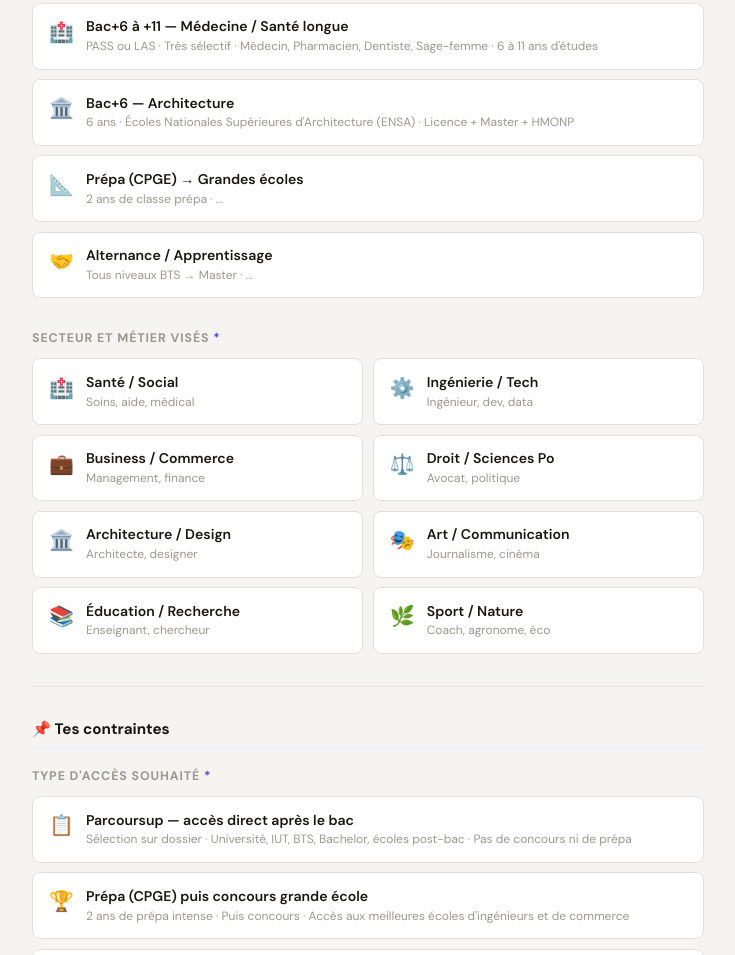
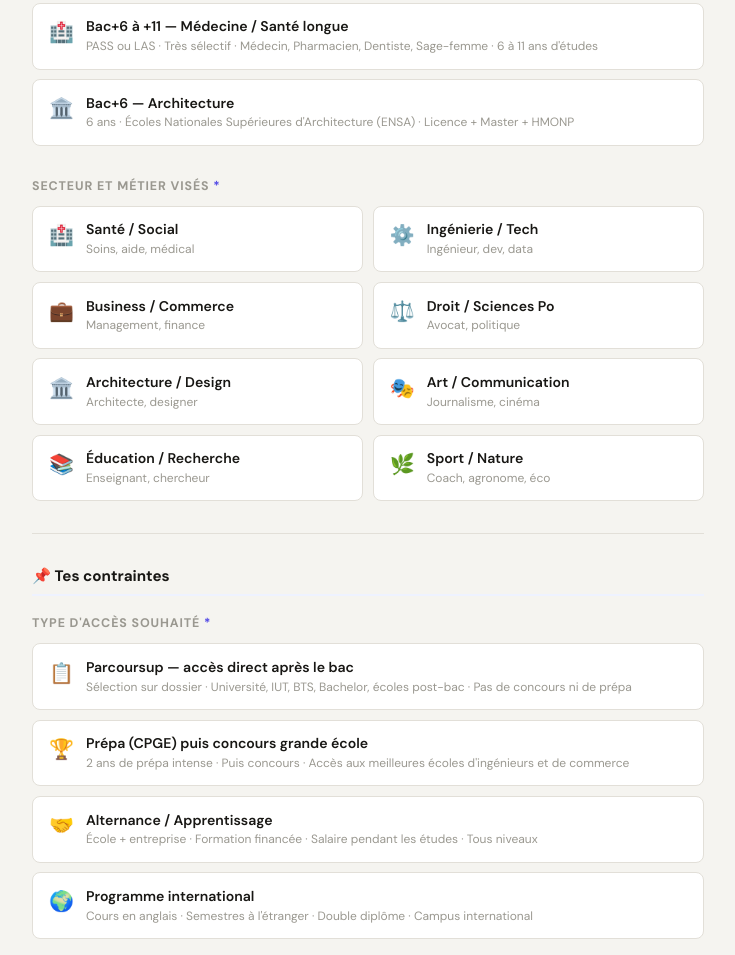
Before and after one commit to maaaatt08/OrientAI, a website: page index.html in a window 1280 px wide. Shown: the part 1705-2660 px from the top of the page, without its empty margins (272-1007 px from the left). Drawn offline with Linux system fonts and the light colour scheme.

Commit message:
Update index.html

```diff
--- a/index.html
+++ b/index.html
@@ -229,12 +229,6 @@ body{font-family:'DM Sans',sans-serif;background:var(--bg);color:var(--ink);min-
       </button>
       <button class="cbtn" data-q="niveau" data-v="Bac+6 : Architecture (HMONP, 6 ans en école nationale d'architecture)" onclick="pick(this)">
         <span class="icon">🏛️</span><div class="txt"><span class="label">Bac+6 — Architecture</span><span class="sub">6 ans · Écoles Nationales Supérieures d'Architecture (ENSA) · Licence + Master + HMONP</span></div>
-      </button>
-     <button class="cbtn" data-q="niveau" data-v="Prépa puis grandes écoles (CPGE 2 ans puis concours : ingénieurs, commerce, ENS...)" onclick="pick(this)">
-        <span class="icon">📐</span><div class="txt"><span class="label">Prépa (CPGE) → Grandes écoles</span><span class="sub">2 ans de classe prépa · ...
-      </button>
-     <button class="cbtn" data-q="niveau" data-v="Alternance (formation en entreprise + école, tous niveaux du BTS au Master)" onclick="pick(this)">
-        <span class="icon">🤝</span><div class="txt"><span class="label">Alternance / Apprentissage</span><span class="sub">Tous niveaux BTS → Master · ...
       </button>
     </div>
   </div>
```
